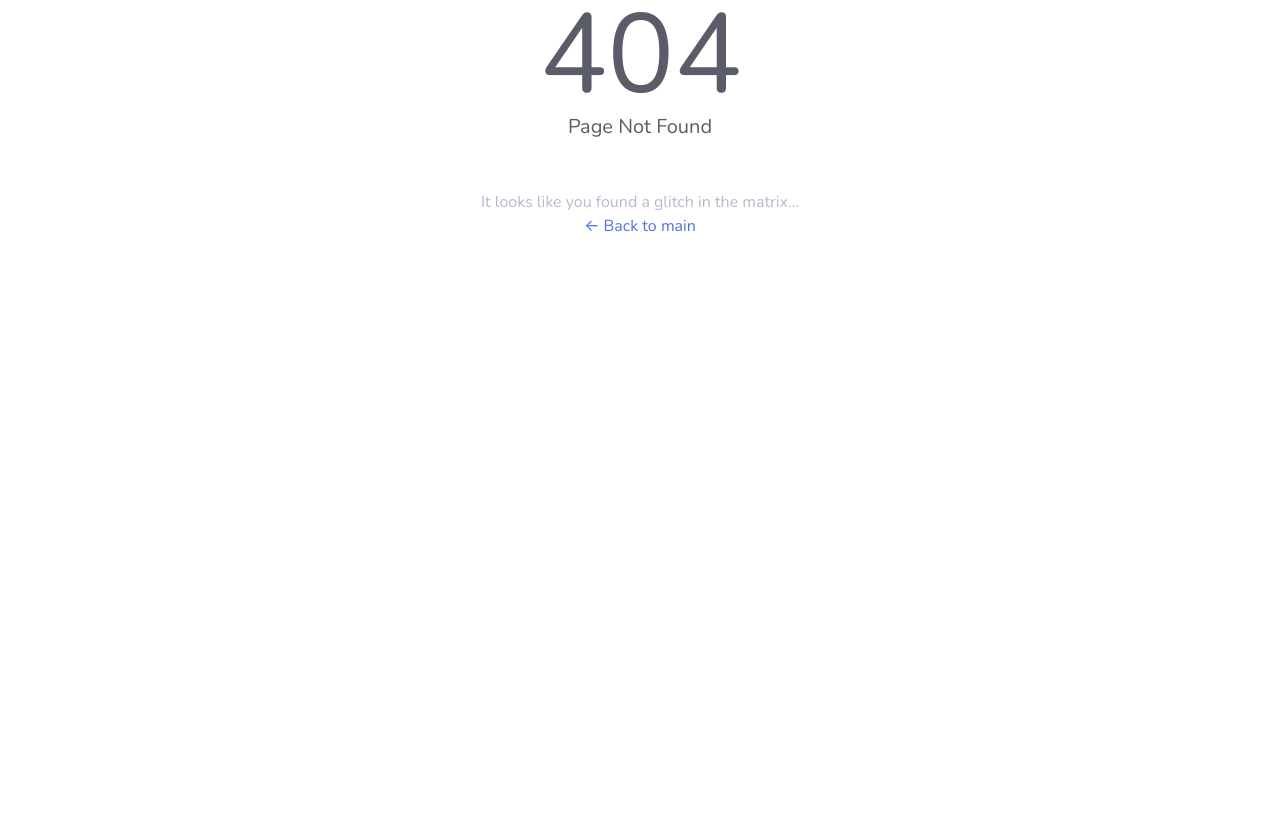
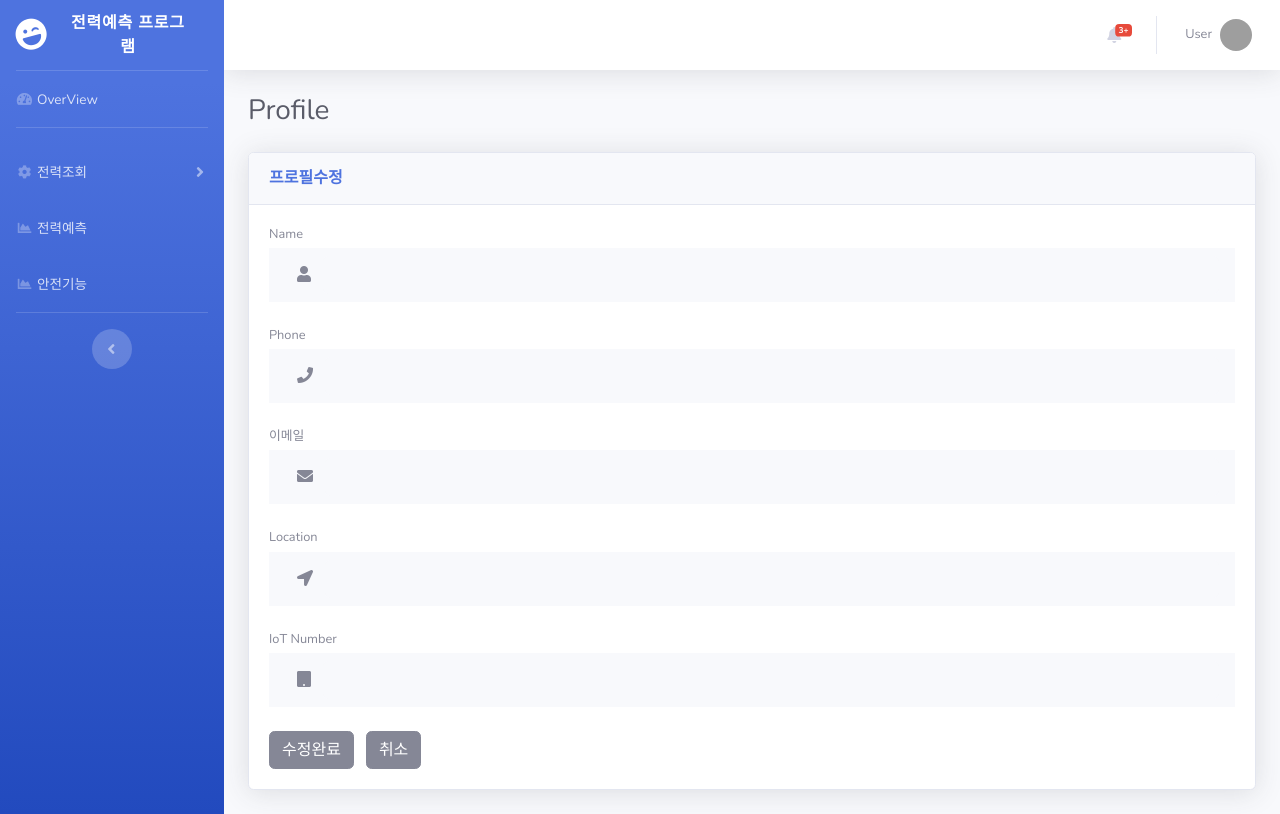
Before and after one commit to TeamJCIM/TeamJCIM_Frontend, a React (Create React App) app: page /ChangeProfile in a window 1280 px wide. Before the commit this address had no page. Built offline with nearby package versions, Linux system fonts and the light colour scheme; no server answers; grey boxes are pictures that could not be loaded.

Commit message:
유저 프로필 불러오기 및 수정 기능 구현.

```diff
--- /dev/null
+++ b/src/pages/Profile/ChangeProfile.js
@@ -0,0 +1,183 @@
+import React, { useState, useEffect } from 'react';
+import { Link } from 'react-router-dom';
+import axios from 'axios';
+
+//Navigation
+import Topbar from '../../components/Navigation/Topbar';
+import Sidebar from '../../components/Navigation/Sidebar';
+import PageHeading from '../../components/PageHeading';
+import CardBasic from '../../components/Cards/Basic';
+import TextBox from './TextBox';
+
+export default function ResetProfile() {
+    const [profile, setProfile] = useState({
+        name: '',
+        phone: '',
+        email: '',
+        address: '',
+        IotNum: '',
+        birth: '980926',
+        userid: '3',
+    });
+
+    const [modifiable, setModifiable] = useState({
+        state: '',
+    });
+
+    function handleChange(event) {
+        const { value, name } = event.target;
+        setProfile({
+            ...profile,
+            [name]: value,
+        });
+        console.log(value, name);
+        console.log(profile.name);
+    }
+
+    function requestChange() {
+        axios
+            .post(`api/auth/ChangeProfile`, profile)
+            .then(function (response) {
+                console.log('success');
+            })
+            .catch(function (error) {
+                console.log('error');
+            });
+    }
+
+    useEffect(() => {
+        axios
+            .get(`api/auth/profile/3`)
+            .then(function (response) {
+                setProfile({
+                    name: response.data['data'][0]['Name'],
+                    phone: response.data['data'][0]['Phone'],
+                    email: response.data['data'][0]['Email'],
+                    address: response.data['data'][0]['Location'],
+                    Iotnum: response.data['data'][0]['IotNum'],
+                });
+            })
+            .catch(function (error) {
+                console.log('error');
+            });
+    }, []);
+
+    return (
+        <div>
+            <div id="wrapper">
+                <Sidebar />
+                <div id="content-wrapper" className="d-flex flex-column">
+                    <div id="content">
+                        <Topbar />
+                        <div className="container-fluid">
+                            <PageHeading title="Profile" />
+                        </div>
+                        <div className="container-fluid">
+                            <CardBasic title="프로필수정">
+                                <div class="small mb-1">Name</div>
+                                <nav class="navbar navbar-expand navbar-light bg-light mb-4">
+                                    <div class="col-auto">
+                                        <i class="fas fa-user"></i>
+                                    </div>
+                                    <input
+                                        onChange={handleChange}
+                                        type="text"
+                                        name="name"
+                                        class="form-control bg-light border-0"
+                                        placeholder={profile.name}
+                                        disabled={modifiable.state}
+                                    />
+                                </nav>
+
+                                <div class="small mb-1">Phone</div>
+                                <nav class="navbar navbar-expand navbar-light bg-light mb-4">
+                                    <div class="col-auto">
+                                        <i class="fas fa-phone"></i>
+                                    </div>
+                                    <input
+                                        onChange={handleChange}
+                                        type="text"
+                                        name="phone"
+                                        class="form-control bg-light border-0"
+                                        placeholder={profile.phone}
+                                        disabled={modifiable.state}
+                                    />
+                                </nav>
+
+                                <div class="small mb-1">이메일</div>
+                                <nav class="navbar navbar-expand navbar-light bg-light mb-4">
+                                    <div class="col-auto">
+                                        <i class="fas fa-envelope"></i>
+                                    </div>
+                                    <input
+                                        onChange={handleChange}
+                                        type="text"
+                                        name="email"
+                                        class="form-control bg-light border-0"
+                                        placeholder={profile.email}
+                                        disabled={modifiable.state}
+                                    />
+                                </nav>
+
+                                <div class="small mb-1">Location</div>
+                                <nav class="navbar navbar-expand navbar-light bg-light mb-4">
+                                    <div class="col-auto">
+                                        <i class="fas fa-location-arrow"></i>
+                                    </div>
+                                    <input
+                                        onChange={handleChange}
+                                        type="text"
+                                        name="address"
+                                        class="form-control bg-light border-0"
+                                        placeholder={profile.address}
+                                        disabled={modifiable.state}
+                                    />
+                                </nav>
+
+                                <div class="small mb-1">IoT Number</div>
+                                <nav class="navbar navbar-expand navbar-light bg-light mb-4">
+                                    <div class="col-auto">
+                                        <i class="fas fa-tablet"></i>
+                                    </div>
+                                    <input
+                                        onChange={handleChange}
+                                        type="text"
+                                        name="Iotnum"
+                                        class="form-control bg-light border-0"
+                                        placeholder={profile.Iotnum}
+                                        disabled={modifiable.state}
+                                    />
+                                </nav>
+
+                                <span>
+                                    <Link
+                                        onClick={
+                                            (() =>
+                                                setModifiable({
+                                                    state: 'false',
+                                                }),
+                                            requestChange)
+                                        }
+                                        className="btn btn-secondary"
+                                        to="/ResetProfile"
+                                    >
+                                        수정완료
+                                    </Link>
+                                </span>
+
+                                <span class="col-auto">
+                                    <Link
+                                        className="btn btn-secondary"
+                                        to="/Profile"
+                                    >
+                                        취소
+                                    </Link>
+                                </span>
+                            </CardBasic>
+                        </div>
+                    </div>
+                </div>
+            </div>
+        </div>
+    );
+}
--- /dev/null
+++ b/src/pages/Profile/TextBox.js
@@ -0,0 +1,23 @@
+import React from 'react';
+import axios from 'axios';
+
+export default function TextBox(props) {
+    function handleChange(event) {
+        console.log(event.target.value);
+    }
+
+    return (
+        <nav class="navbar navbar-expand navbar-light bg-light mb-4">
+            <div class="col-auto">
+                <i class={props.img}></i>
+            </div>
+            <input
+                onChange={handleChange}
+                type="text"
+                class="form-control bg-light border-0"
+                placeholder={props.text}
+                disabled={props.state}
+            />
+        </nav>
+    );
+}
--- a/src/pages/Profile/index.js
+++ b/src/pages/Profile/index.js
@@ -8,6 +8,9 @@ import Sidebar from '../../components/Navigation/Sidebar';
 import PageHeading from '../../components/PageHeading';
 import CardBasic from '../../components/Cards/Basic';
 
+import ChangeProfile from './ChangeProfile.js';
+import TextBox from './TextBox';
+
 export default function Profile() {
     const [profile, setProfile] = useState({
         name: '',
@@ -15,28 +18,28 @@ export default function Profile() {
         email: '',
         location: '',
         iotNum: '',
-        userid: '',
     });
 
-    function getProfile() {
-        const userid = {
-            userid: '10',
-        };
-        axios.post('auth/profile', userid).then(function (response) {
-            if (response.data['success'] === true) {
-                setProfile({
-                    name: response.data['data']['Name'],
-                    phone: response.data['data']['Phone'],
-                    email: response.data['data']['Email'],
-                    iotNum: response.data['data']['IotNum'],
-                });
-            }
-        });
-    }
+    const [modifiable, setModifiable] = useState({
+        state: 'false',
+    });
 
     useEffect(() => {
-        getProfile();
-    });
+        axios
+            .get(`api/auth/profile/3`)
+            .then(function (response) {
+                setProfile({
+                    name: response.data['data'][0]['Name'],
+                    phone: response.data['data'][0]['Phone'],
+                    email: response.data['data'][0]['Email'],
+                    location: response.data['data'][0]['Location'],
+                    iotNum: response.data['data'][0]['IotNum'],
+                });
+            })
+            .catch(function (error) {
+                console.log('error');
+            });
+    }, []);
 
     return (
         <div>
@@ -51,61 +54,49 @@ export default function Profile() {
                         <div className="container-fluid">
                             <CardBasic title="프로필설정">
                                 <div class="small mb-1">Name</div>
-                                <nav class="navbar navbar-expand navbar-light bg-light mb-4">
-                                    <div class="col-auto">
-                                        <i class="fas fa-user"></i>
-                                    </div>
-                                    <span class="navbar-brand">
-                                        {profile.name}
-                                    </span>
-                                </nav>
+                                <TextBox
+                                    img="fas fa-user"
+                                    text={profile.name}
+                                    state={modifiable.state}
+                                />
 
                                 <div class="small mb-1">Phone</div>
-                                <nav class="navbar navbar-expand navbar-light bg-light mb-4">
-                                    <div class="col-auto">
-                                        <i class="fas fa-phone"></i>
-                                    </div>
-                                    <span class="navbar-brand">
-                                        {profile.phone}
-                                    </span>
-                                </nav>
+                                <TextBox
+                                    img="fas fa-phone"
+                                    text={profile.phone}
+                                    state={modifiable.state}
+                                />
 
                                 <div class="small mb-1">이메일</div>
-                                <nav class="navbar navbar-expand navbar-light bg-light mb-4">
-                                    <div class="col-auto">
-                                        <i class="fas fa-envelope"></i>
-                                    </div>
-                                    <span class="navbar-brand">
-                                        {profile.email}
-                                    </span>
-                                </nav>
+                                <TextBox
+                                    img="fas fa-envelope"
+                                    text={profile.email}
+                                    state={modifiable.state}
+                                />
 
                                 <div class="small mb-1">Location</div>
-                                <nav class="navbar navbar-expand navbar-light bg-light mb-4">
-                                    <div class="col-auto">
-                                        <i class="fas fa-location-arrow"></i>
-                                    </div>
-                                    <span class="navbar-brand">
-                                        {profile.location}
-                                    </span>
-                                </nav>
+                                <TextBox
+                                    img="fas fa-location-arrow"
+                                    text={profile.location}
+                                    state={modifiable.state}
+                                />
 
                                 <div class="small mb-1">IoT Number</div>
-                                <nav class="navbar navbar-expand navbar-light bg-light mb-4">
-                                    <div class="col-auto">
-                                        <i class="fas fa-tablet"></i>
-                                    </div>
-                                    <span class="navbar-brand">
-                                        {profile.iotNum}
-                                    </span>
-                                </nav>
+                                <TextBox
+                                    img="fas fa-tablet"
+                                    text={profile.iotNum}
+                                    state={modifiable.state}
+                                />
 
                                 <span>
                                     <Link
+                                        onClick={() =>
+                                            setModifiable({ state: '' })
+                                        }
                                         className="btn btn-secondary"
-                                        to="ResetProfile"
+                                        to="/ChangeProfile"
                                     >
-                                        프로필변경
+                                        프로필수정
                                     </Link>
                                 </span>
                                 <span class="col-auto">
--- a/src/routes.js
+++ b/src/routes.js
@@ -8,6 +8,7 @@ import NotFound from './pages/NotFound';
 import Predict from './pages/Predict';
 import Profile from './pages/Profile';
 import ResetPassword from './pages/ResetPassword';
+import ChangeProfile from './pages/Profile/ChangeProfile';
 import TodayUsage from './pages/TodayUsage';
 import MonthUsage from './pages/MonthUsage';
 import YearUsage from './pages/YearUsage';
@@ -19,12 +20,14 @@ const Routes = () => (
             <Route exact path="/" component={SignIn} />
             <Route exact path="/dashboard" component={Dashboard} />
             <Route path="/ResetPassword" component={ResetPassword} />
+            <Route path="/ChangeProfile" component={ChangeProfile} />
             <Route path="/profile" component={Profile} />
             <Route path="/predict" component={Predict} />
             <Route path="/todayusage" component={TodayUsage} />
             <Route path="/monthusage" component={MonthUsage} />
             <Route path="/yearusage" component={YearUsage} />
             <Route path="/safety" component={Safety} />
+            <Route path="/" component={Safety} />
             <Route path="*" component={NotFound} />
         </Switch>
     </BrowserRouter>
```
Also changed, not shown: package.json (+3 -99 lines), src/setupProxy.js (added, +14 -0 lines), 1 other file (tests, documents, lock files or other folders).
